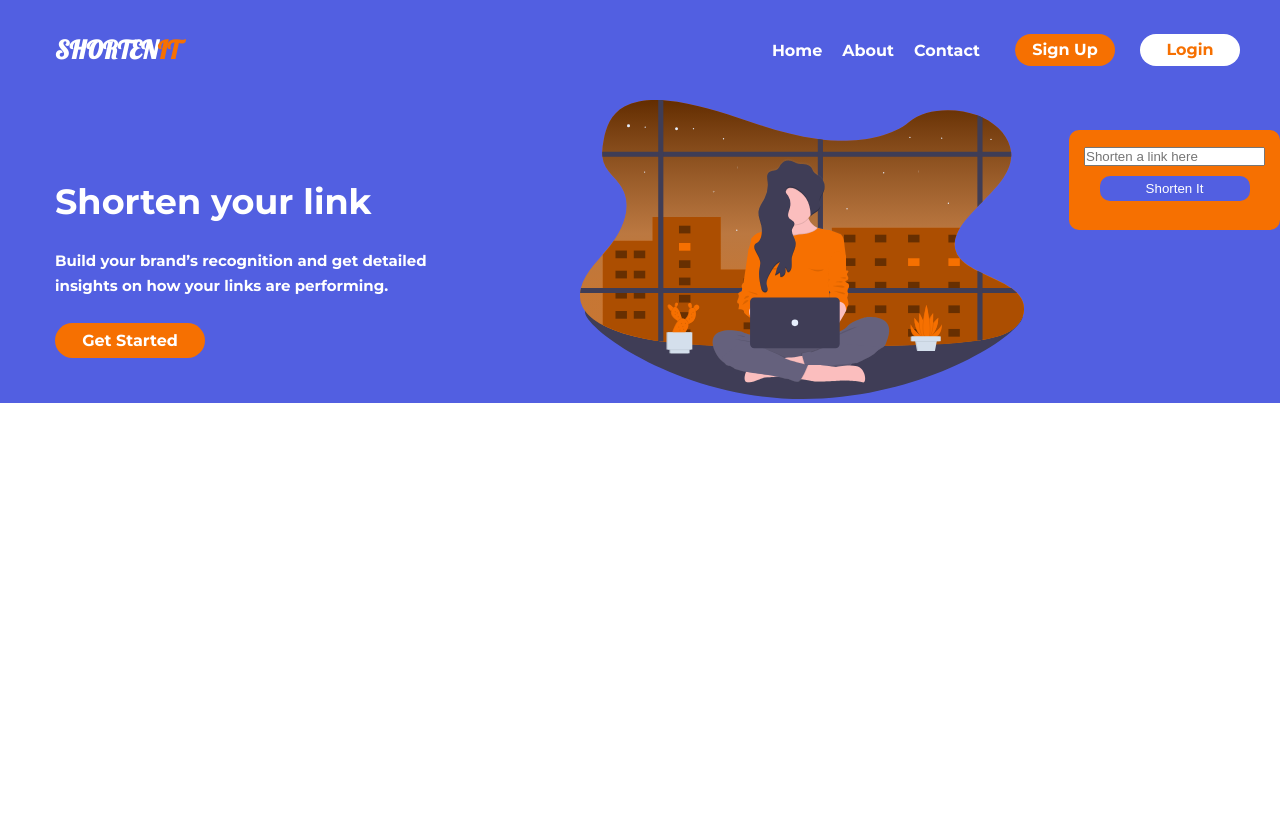
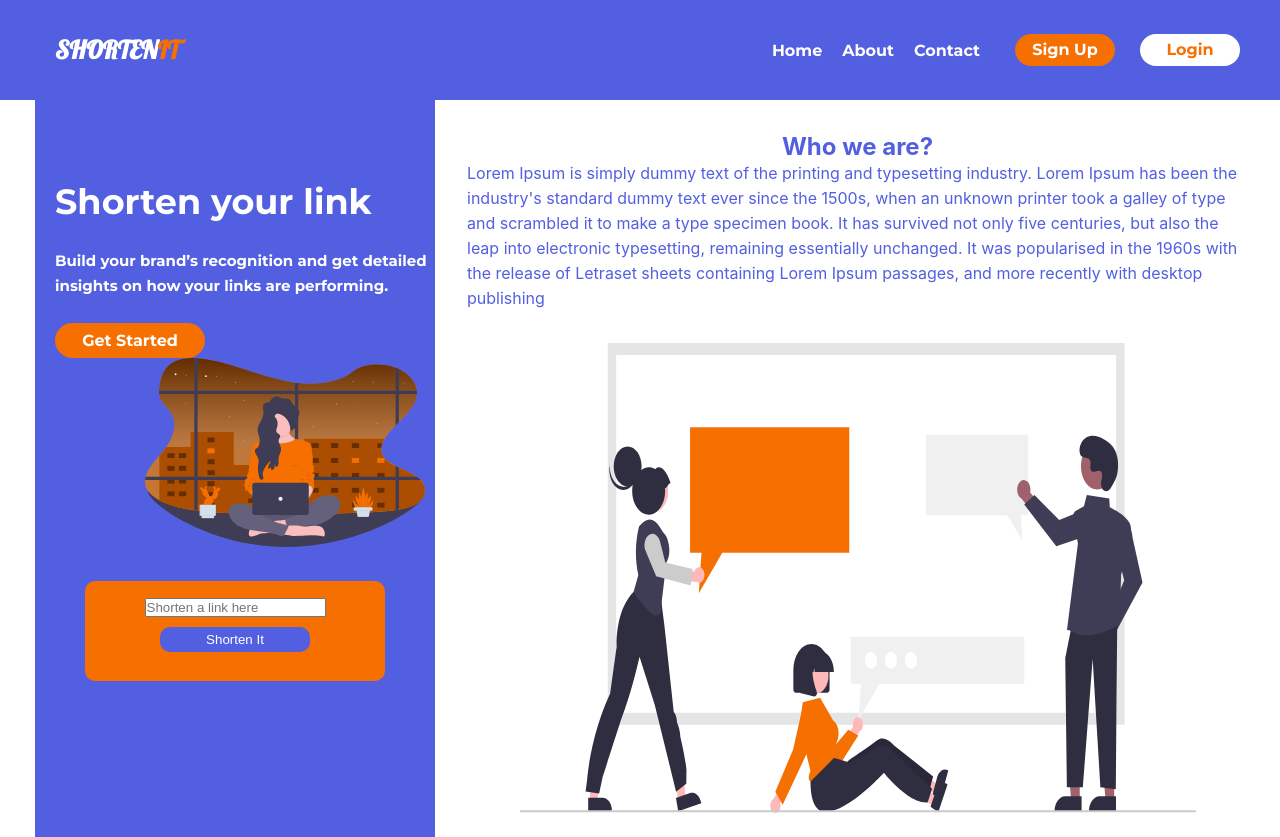
Before and after one commit to jasmineblinks/shortenit, a React (Create React App) app: page / in a window 1280 px wide. Before the commit the page ends 800 px from the top, so only its background shows below. Built offline with nearby package versions, Linux system fonts and the light colour scheme.

Commit message:
style: updated the app component

```diff
--- a/src/App.css
+++ b/src/App.css
@@ -1,10 +1,9 @@
 .App {
   text-align: center;
+}
+.firstContainer {
   background-color: #525fe1;
 }
-/* .container {
-  margin-bottom: 50px;
-} */
 
 .App-logo {
   /* height: 40vmin; */
@@ -55,8 +54,10 @@
   background-color: #f67001;
   width: 300px;
   height: 100px;
+  margin-bottom: -50px;
   border-radius: 10px;
   padding: 15px;
+  z-index: 10;
 }
 .btnShort {
   background-color: #525fe1;
@@ -69,6 +70,26 @@
   margin-left: auto;
   margin-right: auto;
   display: block;
+}
+.secondContainer {
+  background-color: #ffffff;
+  margin-bottom: 20px;
+  position: relative;
+  z-index: 0;
+}
+.secondText {
+  padding: 2rem;
+  color: #525fe1;
+}
+.secondText p {
+  text-align: left;
+  line-height: 25px;
+}
+.App-dev {
+  /* height: 40vmin; */
+  width: 80%;
+  pointer-events: none;
+  bottom: 20px;
 }
 @media screen and (min-width: 700px) {
   .container {
--- a/src/App.js
+++ b/src/App.js
@@ -1,15 +1,17 @@
 import undraw from "./undraw.svg";
+import dev from "./dev.svg";
 import "./App.css";
 
 function App() {
   return (
     <div className="App">
       <section className="container">
+        <section className="firstContainer">
           <section className="fisrtSession">
             <h2 className="mainheading">Shorten your link </h2>
             <p className="mainText">
-            Build your brand’s recognition and get detailed insights on how your
-            links are performing.
+              Build your brand’s recognition and get detailed insights on how
+              your links are performing.
             </p>
             <button className="getStartedDesk">Get Started</button>
           </section>
@@ -22,6 +24,26 @@ function App() {
             <button className="btnShort">Shorten It</button>
           </section>
         </section>
+        <section className="secondContainer">
+          <section className="secondText">
+            <h2>Who we are?</h2>
+            <p>
+              Lorem Ipsum is simply dummy text of the printing and typesetting
+              industry. Lorem Ipsum has been the industry's standard dummy text
+              ever since the 1500s, when an unknown printer took a galley of
+              type and scrambled it to make a type specimen book. It has
+              survived not only five centuries, but also the leap into
+              electronic typesetting, remaining essentially unchanged. It was
+              popularised in the 1960s with the release of Letraset sheets
+              containing Lorem Ipsum passages, and more recently with desktop
+              publishing
+            </p>
+          </section>
+          <section>
+            <img src={dev} className="App-dev" alt="logo" />
+          </section>
+        </section>
+      </section>
     </div>
   );
 }
```
Also changed, not shown: src/dev.svg (added). Lines whose indentation alone changed are shown as unchanged.
